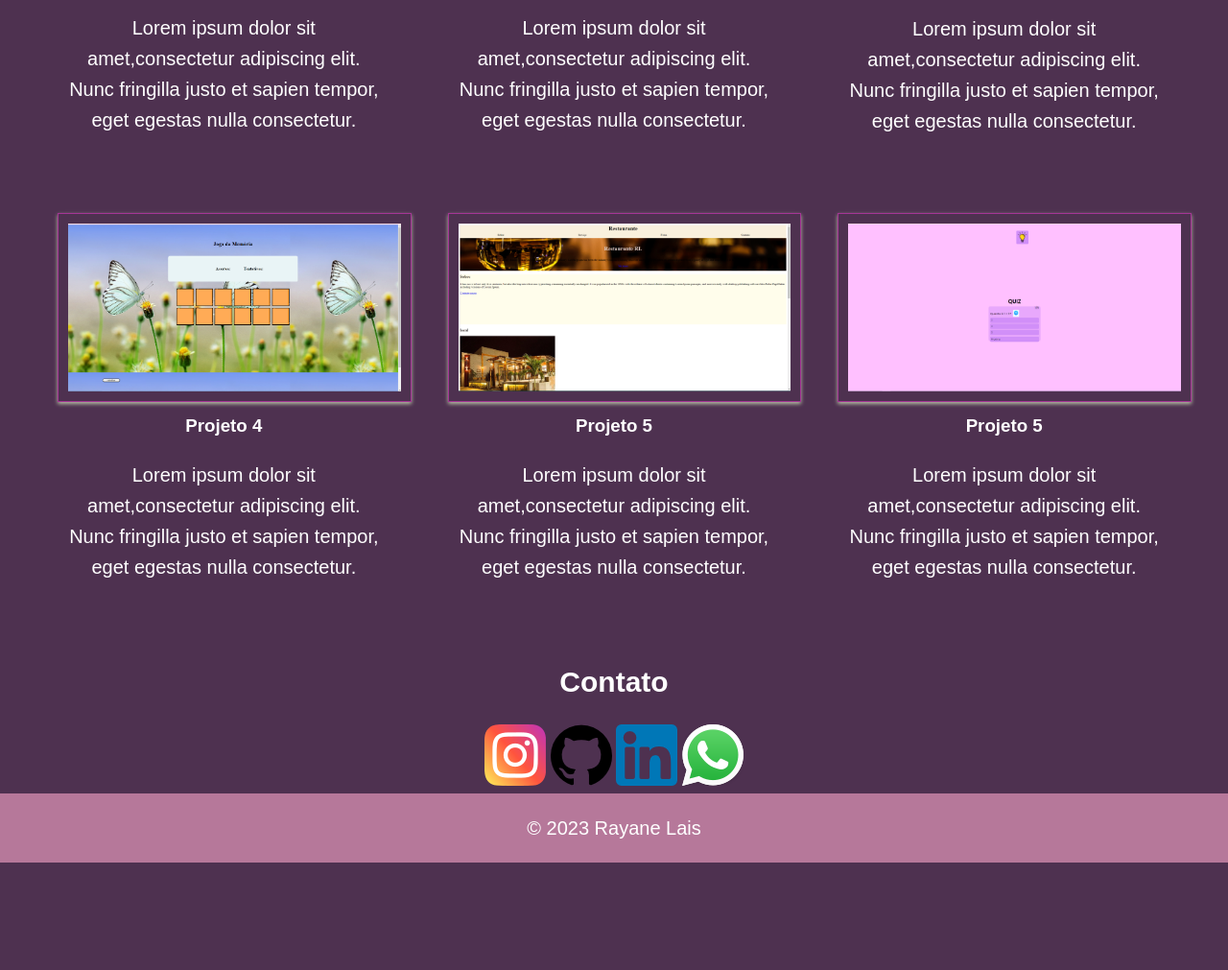
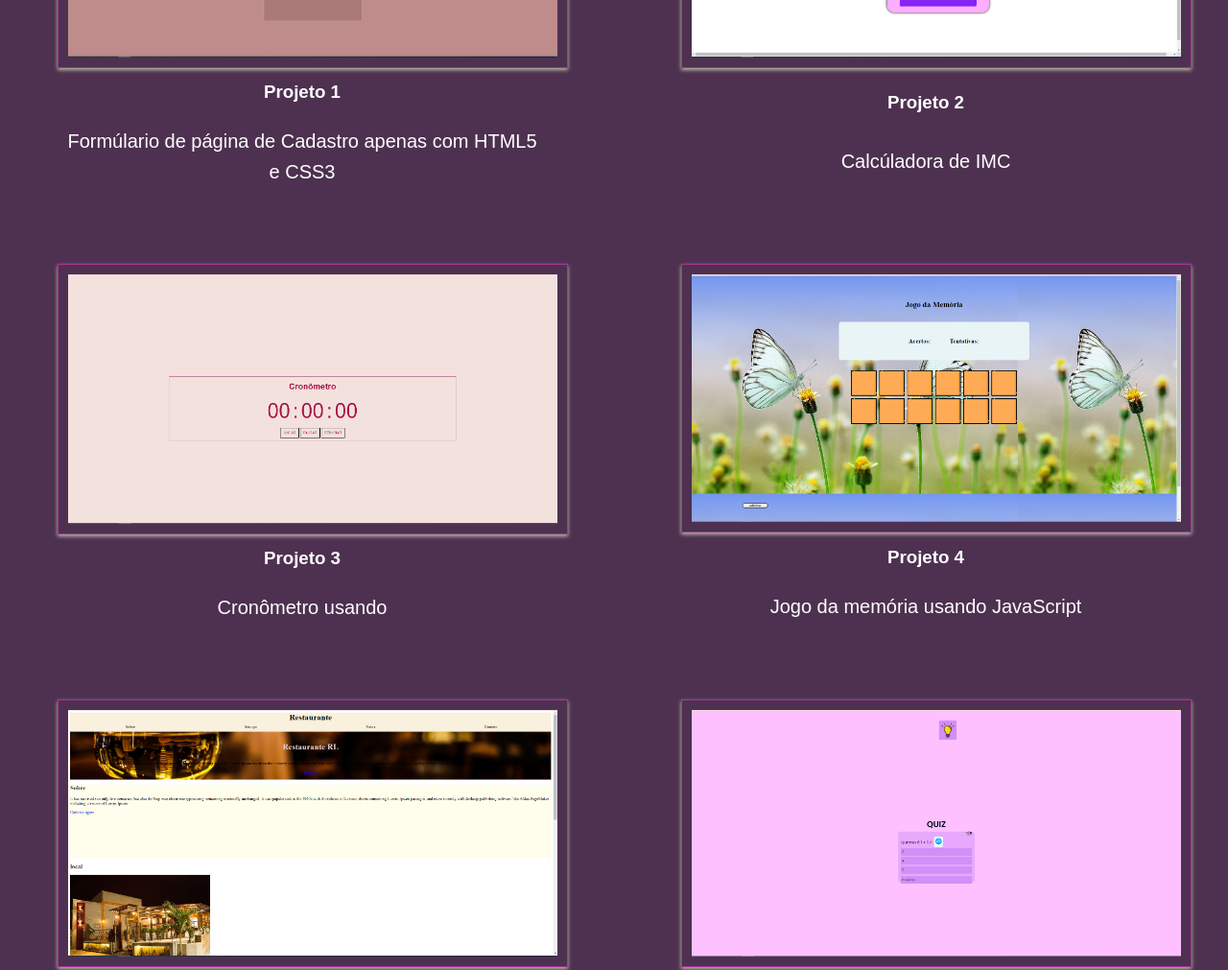
Before and after one commit to rayanelays/Portfolio, a plain HTML site: page index.html in a window 1280 px wide. Shown: the part 1294-2305 px from the top of the page at 96% size. Before the commit the page ends 2193 px from the top, so only its background shows below. Drawn offline with Linux system fonts and the light colour scheme.

Commit message:
Atualizando portifólio

```diff
--- a/index.html
+++ b/index.html
@@ -63,43 +63,37 @@
         <div class="projeto">
             <img src="img/Cadastro.PNG" alt="Projeto 1">
             <h3>Projeto 1</h3>
-            <p>Lorem ipsum dolor sit amet,consectetur adipiscing elit. Nunc fringilla
-                justo et sapien tempor, eget egestas nulla consectetur.</p>
+            <p>Formúlario de página de Cadastro apenas com HTML5 e CSS3</p>
         </div>
         <div class="projeto">
             <img src="img/Calculadora.PNG" alt="Projeto 2">
             <h3>Projeto 2</h3>
-            <p>Lorem ipsum dolor sit amet,consectetur adipiscing elit. Nunc fringilla
-                justo et sapien tempor, eget egestas nulla consectetur.</p>
+            <p>Calcúladora de IMC</p>
         </div>
         <div class="projeto">
             <img src="img/Cronometro.PNG" alt="Projeto 3">
             <h3>Projeto 3</h3>
-            <p>Lorem ipsum dolor sit amet,consectetur adipiscing elit. Nunc fringilla
-                justo et sapien tempor, eget egestas nulla consectetur.</p>
+            <p>Cronômetro usando </p>
         </div>
         <div class="projeto">
             <img src="img/jogo.PNG" alt="Projeto 4">
             <h3>Projeto 4</h3>
-            <p>Lorem ipsum dolor sit amet,consectetur adipiscing elit. Nunc fringilla
-                justo et sapien tempor, eget egestas nulla consectetur.</p>
+            <p>Jogo da memória usando JavaScript</p>
         </div>
         <div class="projeto">
             <img src="img/Restaurante.PNG" alt="Projeto 5">
             <h3>Projeto 5</h3>
-            <p>Lorem ipsum dolor sit amet,consectetur adipiscing elit. Nunc fringilla
-                justo et sapien tempor, eget egestas nulla consectetur.</p>
+            <p>Site de Restaurante</p>
         </div>
 
         <div class="projeto">
             <img src="img/Quiz.PNG" alt="Projeto 6">
             <h3>Projeto 5</h3>
-            <p>Lorem ipsum dolor sit amet,consectetur adipiscing elit. Nunc fringilla
-                justo et sapien tempor, eget egestas nulla consectetur.</p>
+            <p>Quiz com JavaScript</p>
         </div>
     </section>
 
-
+     <div class="contato">
     <h2>Contato</h2>
     <section id="contato" >
 
@@ -108,7 +102,7 @@
         <a href="https://www.linkedin.com/in/rayane-lais-4a41b7291/"><img src="img/linkedin.png"></a>
         <a href="https://wa.me/5511956382911"><img src="img/whatsapp.png"></a>
     </section>
-
+</div>
     <footer>
         <p>&copy; 2023 Rayane Lais</p>
     </footer>
--- a/style.css
+++ b/style.css
@@ -33,6 +33,8 @@ header {
     flex-direction: row;
     align-items: center;
     height: 15vh;
+    gap: 40px;
+    padding: 20px;
 }
 
 p {
@@ -101,11 +103,13 @@ header img {
 
 nav ul {
     list-style: none;
+    column-gap: 10px;
     margin-top: 10px; /* Adicionado espaçamento acima dos links */
 }
 
 nav ul li {
     margin-bottom: 10px; /* Adicionado espaçamento entre os itens de menu */
+    padding: 10px;
 }
 
 nav ul li a {
@@ -142,6 +146,11 @@ nav ul li a {
     display: grid;
 }
 
+.contato img{
+    column-gap: 10px;
+    padding: 10px;
+}
+
 footer {
     background-color: #b6789a;
     color: #ffffff;
@@ -174,9 +183,10 @@ footer {
     }
 
     #portfolio {
-        grid-template-columns: repeat(auto-fit, minmax(300px, 1fr)); /* Restaure o layout em grade */
+        grid-template-columns: repeat(auto-fit, minmax(500px, 1fr)); /* Restaure o layout em grade */
         max-width: 1200px; /* Restaure a largura máxima */
         margin: 0 auto;
+        column-gap: 100px;
     }
 
     .projeto {
```
